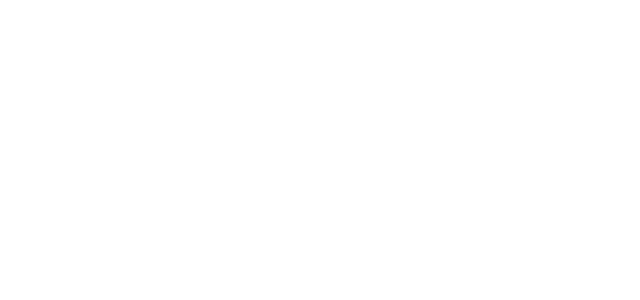
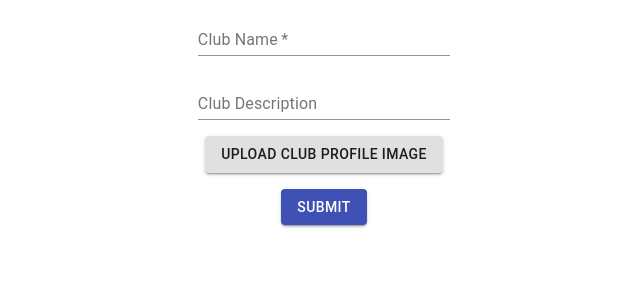
Before and after one commit to 2011Canada/project-2-team6, a React (Create React App) app in the folder super-duper-awesome-books/: page /clubregistration in a window 1280 px wide. Shown: the top 300 px of the page, without its empty margins (316-956 px from the left). Built offline with nearby package versions, Linux system fonts and the light colour scheme.

Commit message:
updated club registration component

```diff
--- a/super-duper-awesome-books/src/App.tsx
+++ b/super-duper-awesome-books/src/App.tsx
@@ -4,6 +4,7 @@ import logo from './logo.svg';
 import './App.css';
 import { MyProfile } from './component/MyProfile';
 import { OtherProfile } from './component/OtherProfile';
+import { ClubRegistration } from './component/ClubRegistration';
 
 
 function App() {
@@ -18,6 +19,9 @@ function App() {
           <Route path="/otherprofile">
             <OtherProfile user={user}/>
           </Route>
+          <Route path="/clubregistration">
+            <ClubRegistration/>
+          </Route>
         </Router>
     </div>
   );
--- a/super-duper-awesome-books/src/component/ClubRegistration.tsx
+++ b/super-duper-awesome-books/src/component/ClubRegistration.tsx
@@ -1,18 +1,75 @@
+import { Button, createStyles, makeStyles, TextField, Theme } from '@material-ui/core';
 import React, { useState } from 'react'
 
 
+const useStyles = makeStyles((theme: Theme) =>
+  createStyles({
+    root: {
+      '& .MuiTextField-root': {
+        margin: theme.spacing(1),
+        width: '25ch',
+      },
+    },
+    buttons: {
+        margin: "1vh"
+    }
+  }),
+);
+
+
 export const ClubRegistration:React.FunctionComponent<any> = (props) => {
+    const classes = useStyles();
     const [clubName, changeClubName] = useState("")
     const [clubDescription, changeClubDescription] = useState("")
+
+    let handleClubNameChange = (event: React.ChangeEvent<HTMLInputElement>)  => {
+        changeClubName(event.target.value)
+    }
+
+    let handleClubDescriptionChange = (event: React.ChangeEvent<HTMLInputElement>)  => {
+        changeClubDescription(event.target.value)
+    }
+    let handleSubmit = () => {
+        let clubData = {
+            clubName,
+            clubDescription
+        }
+        //post request to create a club using clubData
 
 
 
 
-return(
-    <div>
+    }
 
-    </div>
 
-)
+    return(
+        <form className={classes.root} noValidate autoComplete="off">
+            <div>
+            <TextField required id="standard-required" value = {clubName} label="Club Name" onChange={handleClubNameChange}/>
+            </div>
+            <div>
+            <TextField
+            id="standard-multiline-flexible"
+            label="Club Description"
+            multiline
+            rowsMax={4}
+            value={clubDescription}
+            onChange={handleClubDescriptionChange}
+            />
+            </div>
+            <div>
+            <Button className= {classes.buttons} variant="contained" component="label">
+                Upload Club Profile Image
+            <input type="file" accept='image/*' hidden />
+            </Button>
+            </div>
+            <div>
+            <Button className= {classes.buttons} variant="contained" onClick = {handleSubmit} color="primary">
+                Submit
+            </Button>
+            </div>
+        </form>
+
+    )
 
 }
```
Also changed, not shown: 1 other file (tests, documents, lock files or other folders).
